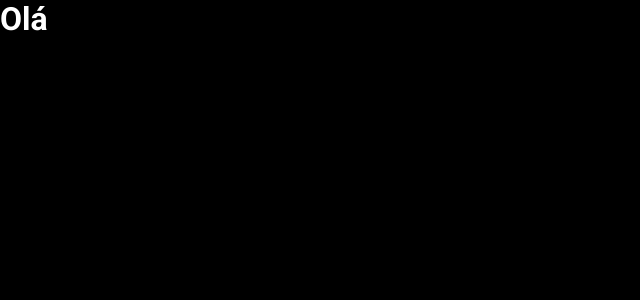
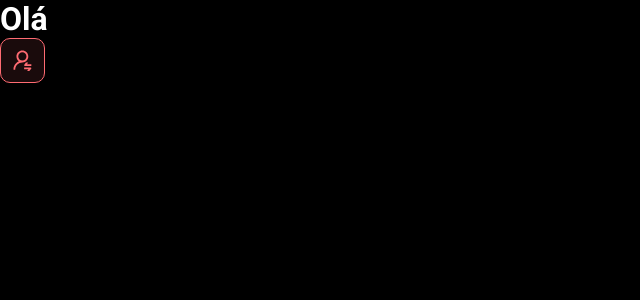
Before and after one commit to devisceral/dsmeta, a React (Vite) app in the folder frontend/: page / in a window 1280 px wide. Shown: the top 300 px of the page, without its empty margins (0-640 px from the left). Built offline with nearby package versions, Linux system fonts and the light colour scheme.

Commit message:
First component

```diff
--- a/frontend/src/App.tsx
+++ b/frontend/src/App.tsx
@@ -1,6 +1,11 @@
+import NotificationButton from "./components/NotificationButon"
+
 function App() {
   return (
-    <h1>Olá</h1>
+    <>
+      <h1>Olá</h1>
+      <NotificationButton />
+    </>
   )
 }
 
--- /dev/null
+++ b/frontend/src/components/NotificationButon/index.tsx
@@ -0,0 +1,12 @@
+import icon from '../../assets/notification-icon.svg';
+import './styles.css';
+
+function NotificationButton(){
+  return(
+    <div className="dsmeta-red-btn">
+      <img src={icon} alt="Notificar" />
+    </div>
+  )
+}
+
+export default NotificationButton;
--- /dev/null
+++ b/frontend/src/components/NotificationButon/styles.css
@@ -0,0 +1,15 @@
+.dsmeta-red-btn {
+  height: 45px;
+  width: 45px;
+  background: rgba(255, 107, 114, 0.1);
+  border: 1px solid #ff6b72;
+  border-radius: 10px;
+  display: flex;
+  align-items: center;
+  justify-content: center;
+  cursor: pointer;
+}
+
+.dsmeta-red-btn img {
+    width: 19px;
+}
```
Also changed, not shown: frontend/src/assets/notification-icon.svg (added), frontend/src/index.css (line endings or trailing spaces).
